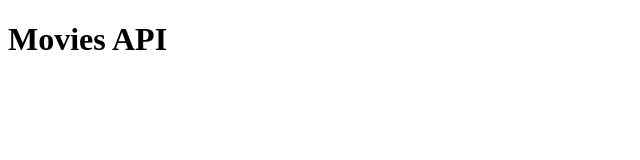
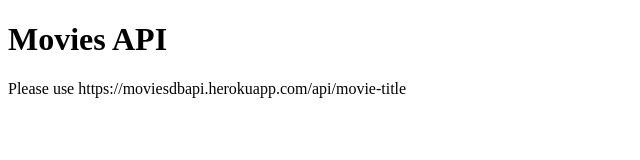
Before and after one commit to saekimidori/movies-api, a website: page index.html in a window 1280 px wide. Shown: the whole page, without its empty margins (0-640 px from the left). Drawn offline with Linux system fonts and the light colour scheme.

Commit message:
added html documentation

```diff
--- a/index.html
+++ b/index.html
@@ -8,5 +8,6 @@
 </head>
 <body>
     <h1>Movies API</h1>
+    <p>Please use https://moviesdbapi.herokuapp.com/api/movie-title</p>
 </body>
 </html>
```
